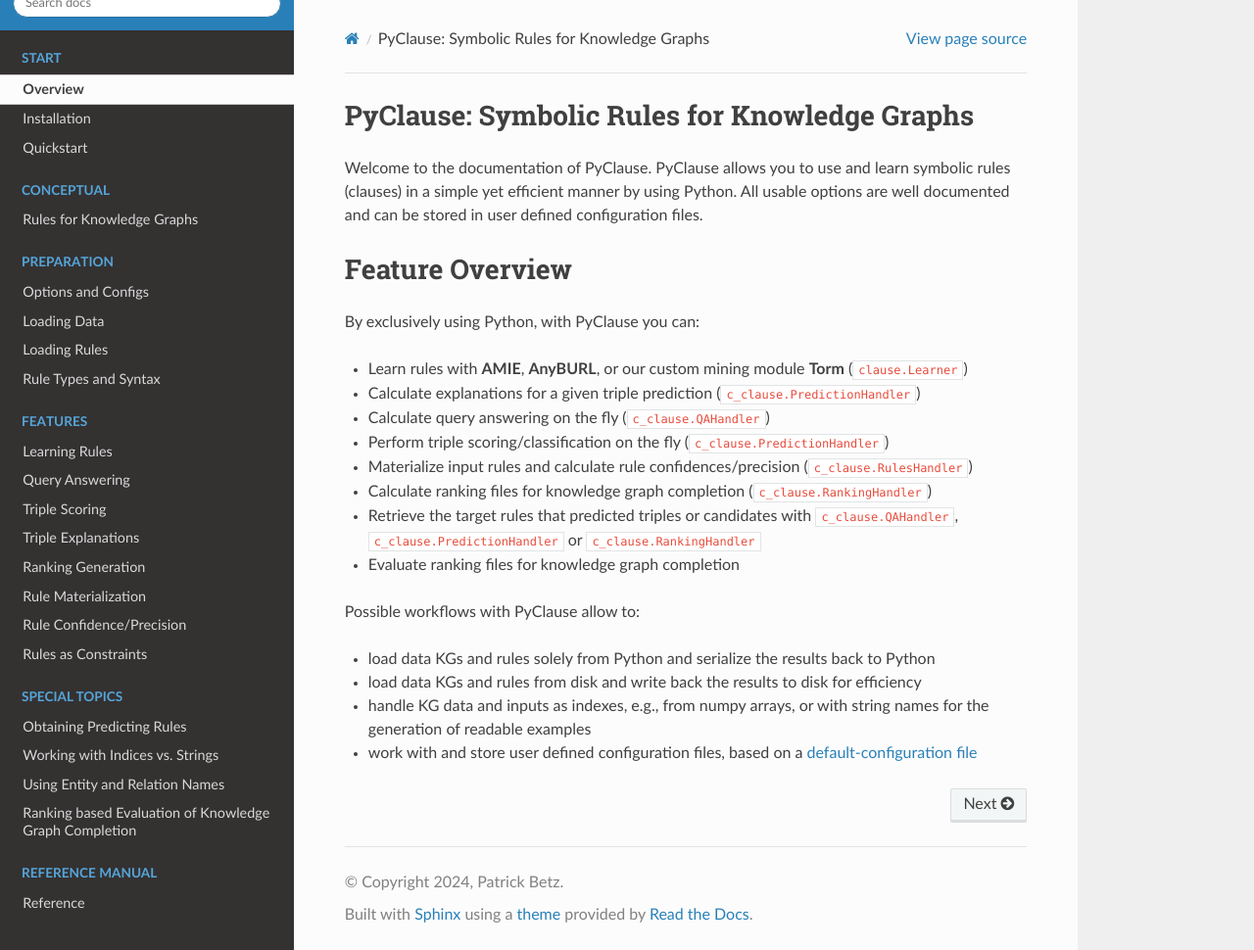
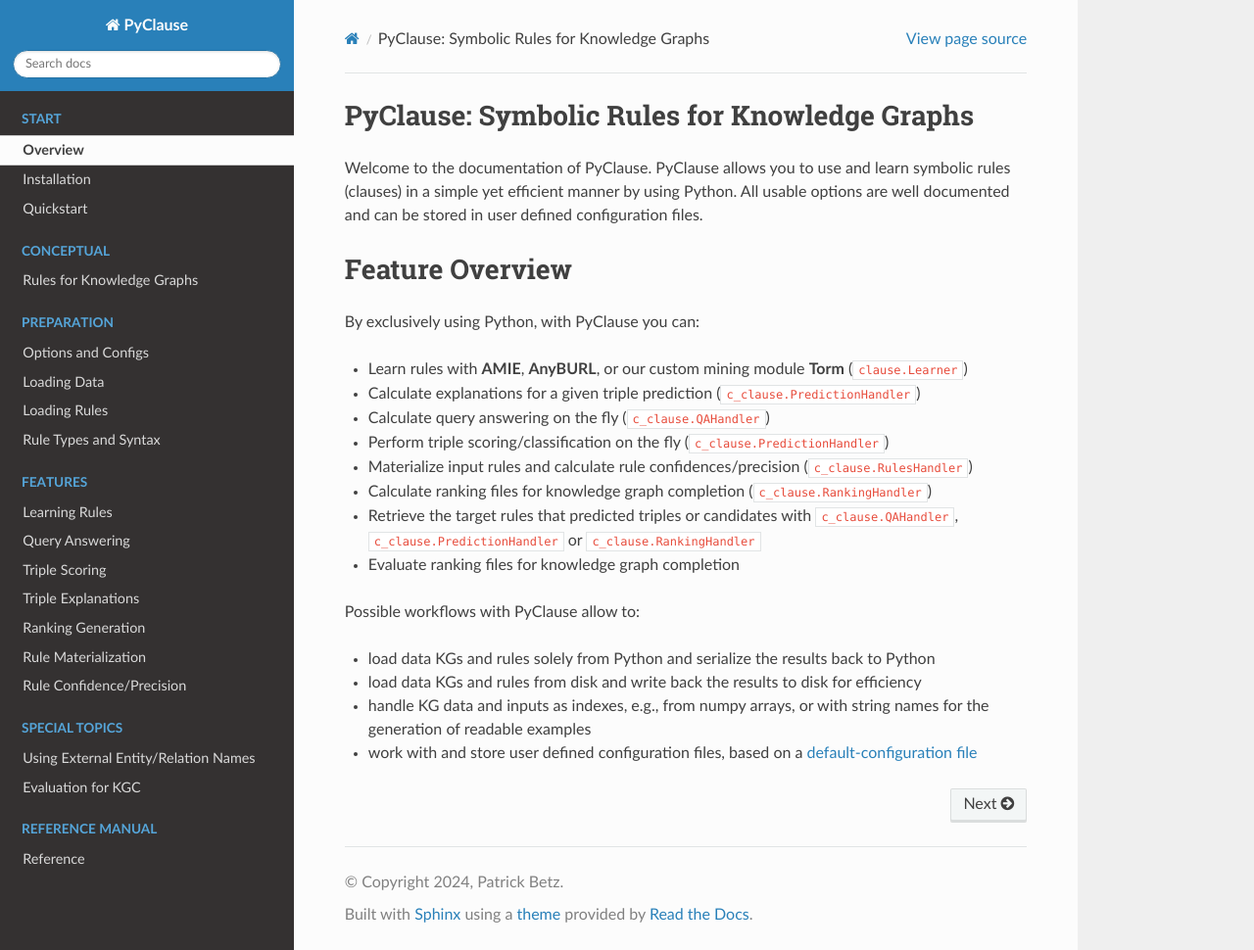
Before and after one commit to symbolic-kg/PyClause, a Sphinx documentation site: the page built from docs/index.rst, in a window 1280 px wide and 970 px high. Shown: the whole window at 98% size. Built offline with Sphinx 7.4.7 and the Read the Docs theme 2.0.0, drawn with Linux system fonts in a browser that asks for light colours.

Commit message:
update docs

```diff
--- a/docs/advanced/entity_relation_names.rst
+++ b/docs/advanced/entity_relation_names.rst
@@ -1,3 +1,3 @@
 
-Using Entity and Relation Names
-===============================
+Using External Entity/Relation Names
+====================================
--- a/docs/advanced/evaluation.rst
+++ b/docs/advanced/evaluation.rst
@@ -1,3 +1,3 @@
 
-Ranking based Evaluation of Knowledge Graph Completion
-======================================================
+Evaluation for KGC
+==================
--- a/docs/index.rst
+++ b/docs/index.rst
@@ -66,7 +66,6 @@
    feature/ranking_generation
    feature/rule_materialization
    feature/rule_confidence
-   feature/constraints
 
 
 .. toctree::
@@ -74,8 +73,6 @@
    :hidden:
    :caption: Special Topics
 
-   advanced/rules_from_predictions
-   advanced/idx_vs_string
    advanced/entity_relation_names
    advanced/evaluation
 
```
Also changed, not shown: 1 other file.
